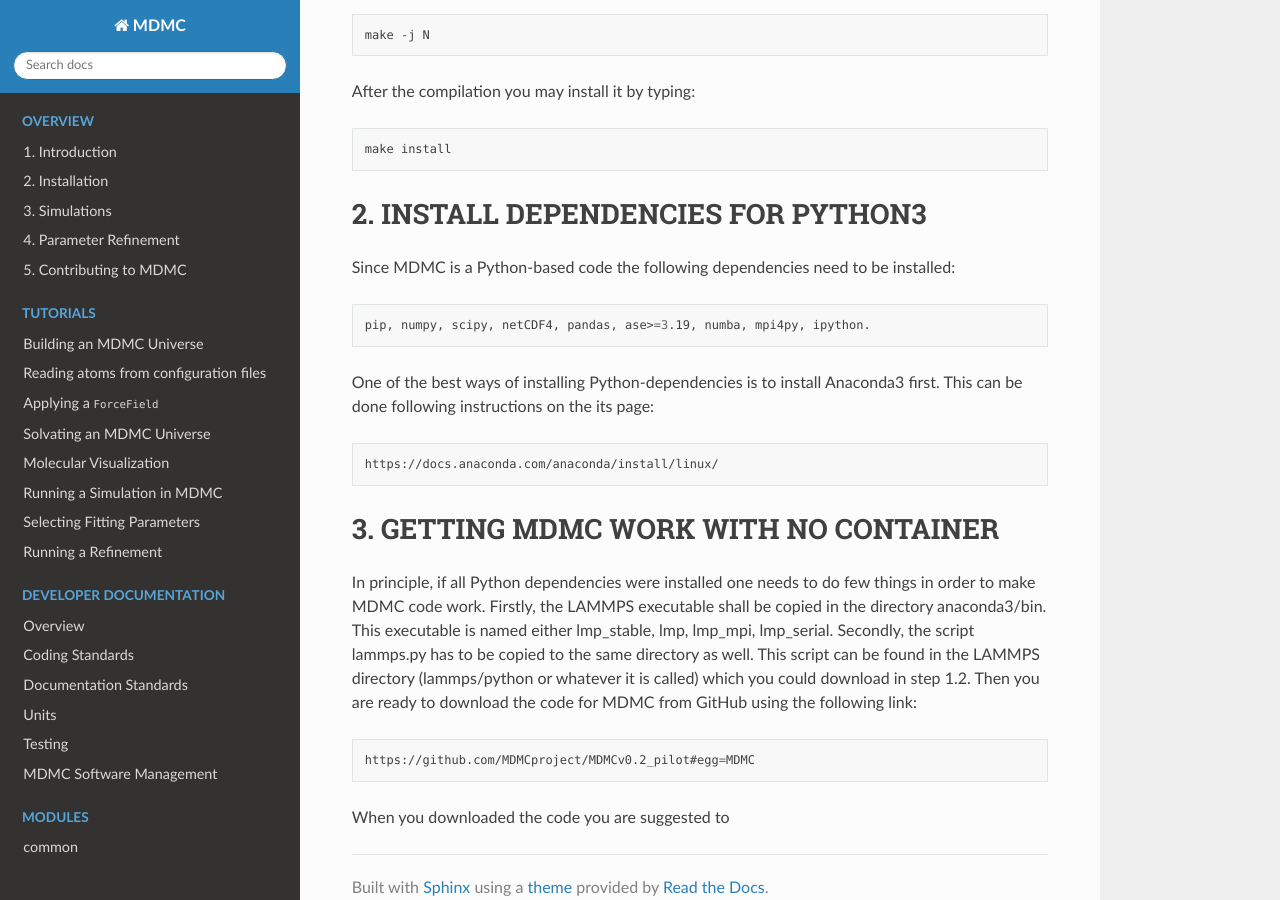
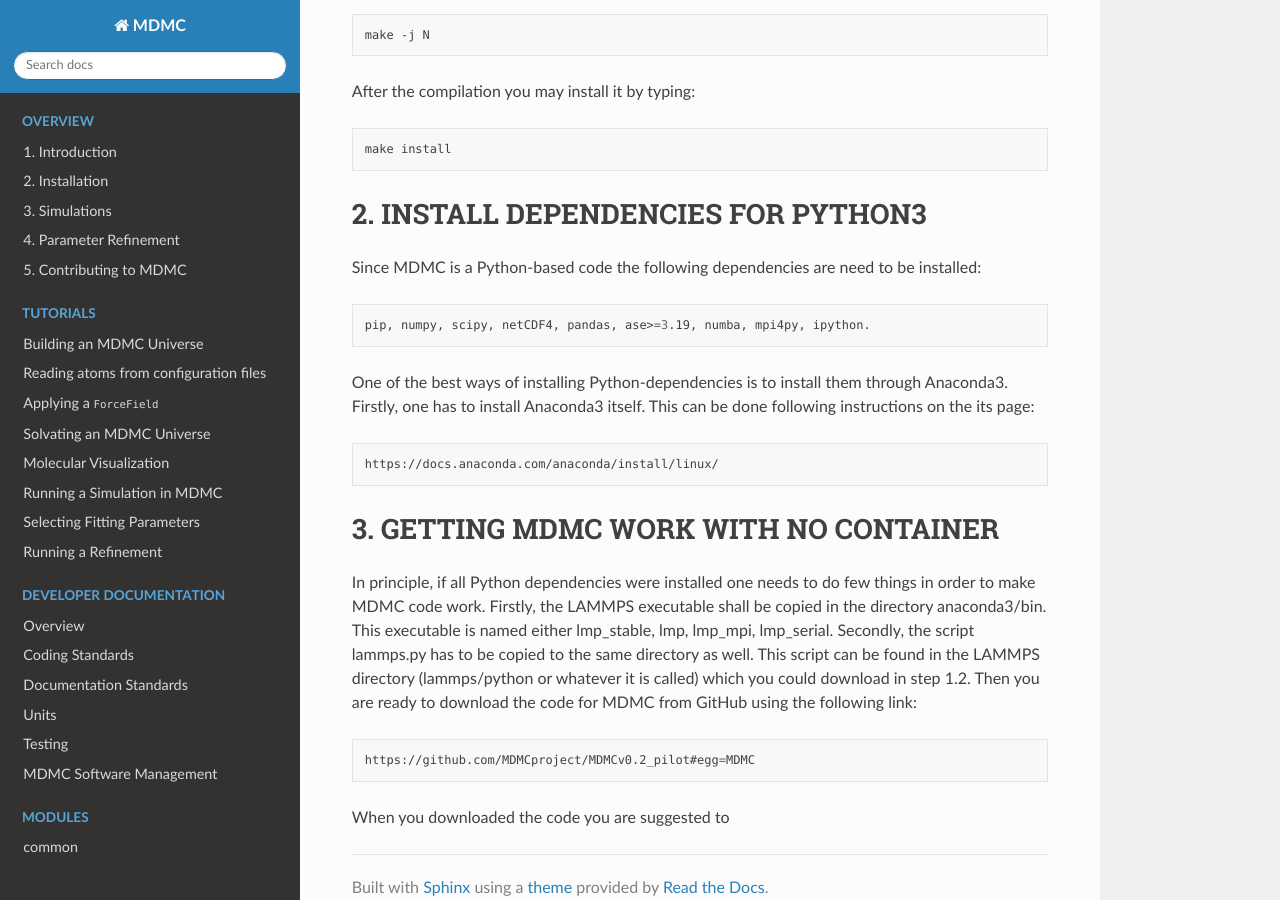
Before and after one commit to ISISNeutronMuon/MDMC, a Sphinx documentation site: the page built from doc/pages/installation/NOCONTAINER_LINUX.rst, in a window 1280 px wide and 900 px high, scrolled down 1258 px. Built offline with Sphinx 7.4.7 and the Read the Docs theme 2.0.0, drawn with Linux system fonts in a browser that asks for light colours; pages that are not in the unit, such as notebooks, are missing from menus.

Commit message:
Update NOCONTAINER_LINUX.rst

```diff
--- a/doc/pages/installation/NOCONTAINER_LINUX.rst
+++ b/doc/pages/installation/NOCONTAINER_LINUX.rst
@@ -60,13 +60,13 @@ After the compilation you may install it by typing:
 2. INSTALL DEPENDENCIES FOR PYTHON3
 ------------------------------------
 
-Since MDMC is a Python-based code the following dependencies need to be installed:
+Since MDMC is a Python-based code the following dependencies are need to be installed:
 
 .. code-block:: bash
 
  pip, numpy, scipy, netCDF4, pandas, ase>=3.19, numba, mpi4py, ipython.
 
-One of the best ways of installing Python-dependencies is to install Anaconda3 first. This can be done following instructions on the its page:
+One of the best ways of installing Python-dependencies is to install them through Anaconda3. Firstly, one has to install Anaconda3 itself. This can be done following instructions on the its page:
 
 .. code-block:: bash
 
```
